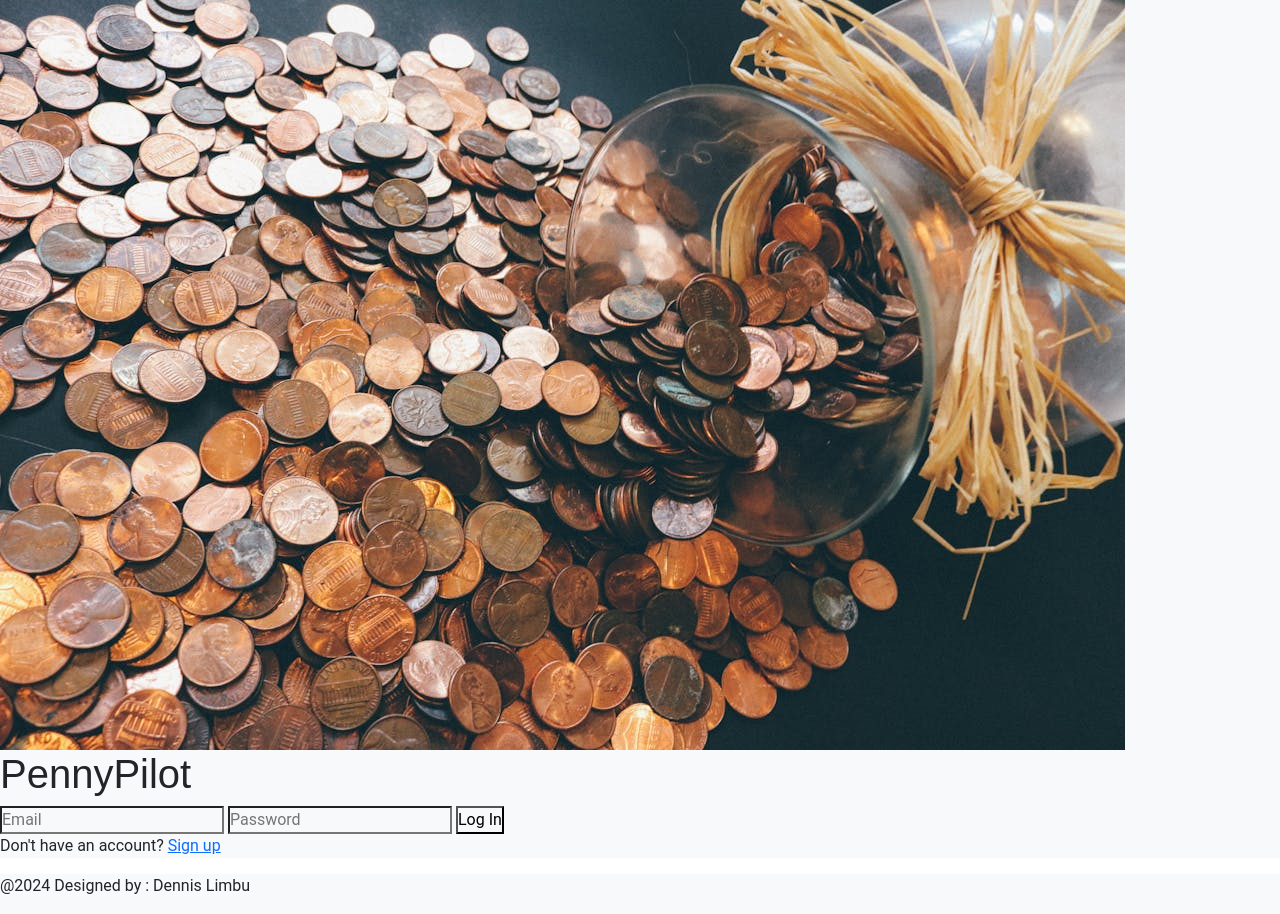
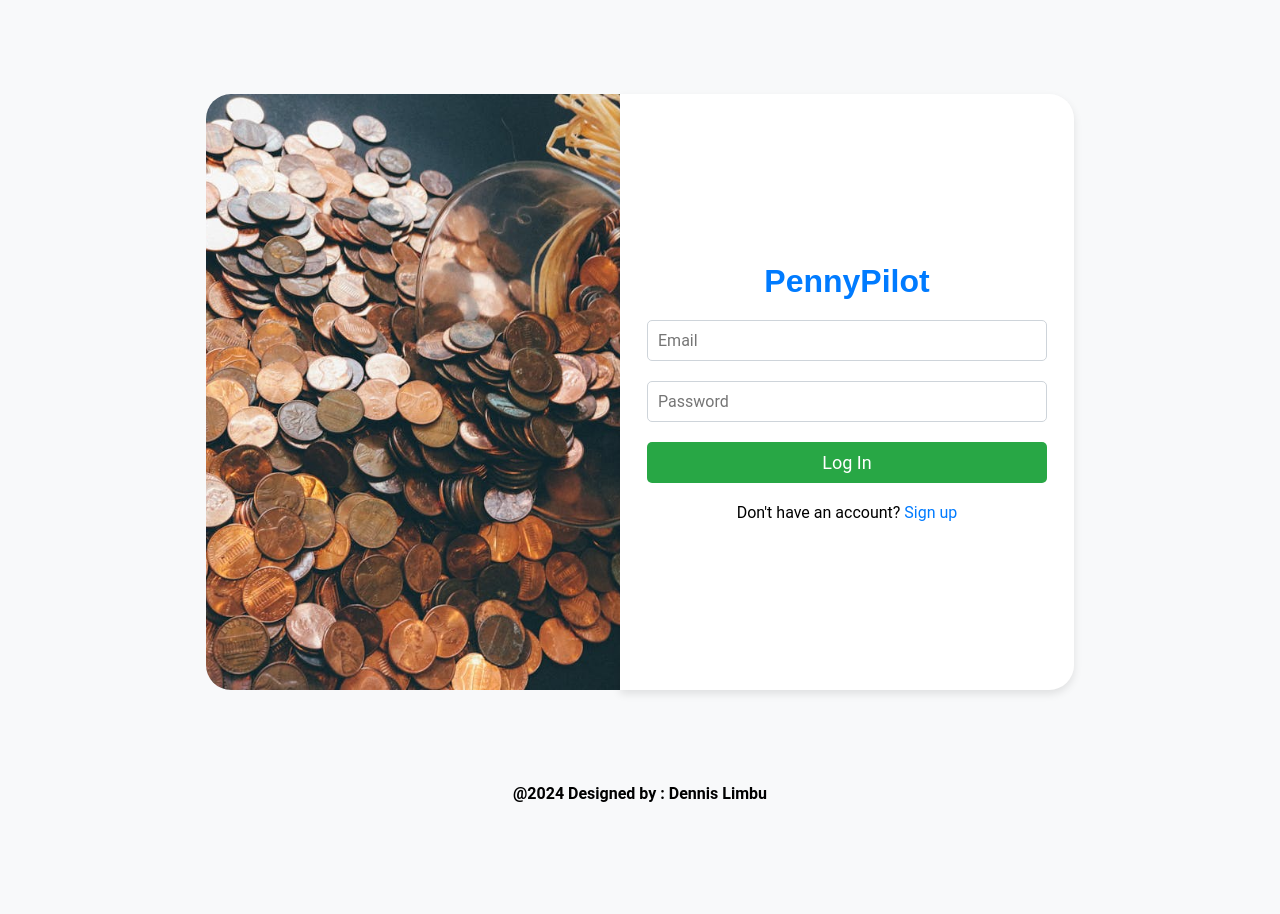
Before and after one commit to DennisCodeInstituteBC/PennyPilot, a Django app: page /accounts/login/ in a window 1280 px wide. After the commit the page ends 802 px from the top, so only its background shows below. Run offline with Django 4.2, Linux system fonts and the light colour scheme; some libraries are stand-ins or nearby versions.

Commit message:
re-done and updated main.css, login.css, signup.css to link to relivant html flies and update the visual disaply to allign within the theme of the project

```diff
--- a/static/css/login.css
+++ b/static/css/login.css
@@ -1,10 +1,29 @@
 /* Container holding the login page */
+.main-container{
+    display: flex;
+    justify-content: center;
+    align-items: center;
+    height: 93vh;
+    margin: 0 auto;
+    padding: 20px;
+    background-color: #F8F9FA;
+}
+
+.login-container {
+    width: 80%;
+    max-width: 1200px;
+    background-color: #F8F9FA;
+    border-radius: 10px;
+    box-shadow: 0 4px 8px rgba(0, 0, 0, 0.1);
+    padding: 20px;
+}
+
 .login-page-container {
     display: flex;
     height: 80%;
     width: 70%;
-    background-color: #F8F9FA; /* Light Gray background for main content */
-    font-family: 'Roboto', sans-serif; /* Body text font */
+    background-color: #fff;
+    font-family: 'Roboto', sans-serif;
     border-radius: 25px;
     justify-content: center;
 }
@@ -12,13 +31,14 @@
 /* Left side - image section */
 .image-section {
     flex: 1;
-    background-color: #F8F9FA; /* Light Gray for subtle contrast */
+    background-color: #F8F9FA;
 }
 
 .image-section img {
     object-fit: cover;
     width: 100%;
     height: 100%;
+    border-radius: 25px 0 0 25px;
 }
 
 /* Right side - login form */
@@ -28,7 +48,8 @@
     align-items: center;
     justify-content: center;
     padding: 20px;
-    background-color: #FFFFFF; /* White background for the form */
+    background-color: #fff;
+    border-radius: 0 25px 25px 0;
 }
 
 .login-container form {
@@ -39,9 +60,10 @@
 }
 
 h1 {
-    font-family: 'Montserrat', sans-serif; /* Font for headings */
-    color: #007BFF; /* Primary Blue */
+    font-family: 'Montserrat', sans-serif;
+    color: #007BFF;
     text-align: center;
+    padding-bottom: 20px;
 }
 
 input[type="text"], input[type="password"] {
@@ -55,11 +77,12 @@ input[type="text"], input[type="password"] {
 button {
     padding: 10px;
     font-size: 18px;
-    background-color: #28A745; /* Green for action buttons */
-    color: #FFFFFF; /* White text */
+    background-color: #28A745;
+    color: #FFFFFF;
     border: none;
     border-radius: 5px;
     cursor: pointer;
+    margin-bottom: 20px;
 }
 
 button:hover {
@@ -68,11 +91,11 @@ button:hover {
 
 p {
     text-align: center;
-    color: #000000; /* Black for general text */
+    color: #000000;
 }
 
 p a {
-    color: #007BFF; /* Primary Blue for links */
+    color: #007BFF;
     text-decoration: none;
 }
 
@@ -81,6 +104,6 @@ p a:hover {
 }
 
 .error {
-    color: #FFC107; /* Orange for warnings */
+    color: #FFC107;
     text-align: center;
 }
--- a/static/css/main.css
+++ b/static/css/main.css
@@ -3,13 +3,27 @@
     padding: 0;
     margin: 0;
     font-family:'Roboto' , sans-serif;
-    background-color: #F8F9FA;
 }
 
 /* Global Styles */
-body {
+
+.main-container{
+    display: flex;
+    justify-content: center;
+    align-items: center;
+    height: 100vh;
+    margin: 0 auto;
+    padding: 20px;
+    background-color: #F8F9FA;
 }
 
 h1, h2, h3, h4, h5, h6 {
     font-family: 'Montserrat', sans-serif;
 }
+
+footer{
+    background-color: #F8F9FA;
+    justify-content: center;
+    display: flex;
+    font-weight: 600;
+}
--- a/templates/account/login.html
+++ b/templates/account/login.html
@@ -4,7 +4,7 @@
 {% load account socialaccount %}
 
 {% block extra-css %}
-<!-- <link rel="stylesheet" href="{% static 'css/login.css' %}"> -->
+<link rel="stylesheet" href="{% static 'css/login.css' %}">
 {% endblock extra-css %}
 
 {% block head_title %}{% trans "Sign In" %}{% endblock %}
--- a/templates/account/signup.html
+++ b/templates/account/signup.html
@@ -4,7 +4,7 @@
 {% load account socialaccount %}
 
 {% block extra-css %}
-<!-- <link rel="stylesheet" href="{% static 'css/signup.css' %}"> -->
+<link rel="stylesheet" href="{% static 'css/signup.css' %}">
 {% endblock extra-css %}
 
 {% block head_title %}{% trans "Sign Up" %}{% endblock head_title %}
@@ -34,8 +34,9 @@
                 <input type="email" id="email" name="email" required>
 
                 <label for="password">{% trans "Password" %}</label>
+                <p><small>{% trans "Password must be at least 8 characters long, contain letters and numbers." %}</small></p>
                 <input type="password" id="password" name="password" required>
-                <small>{% trans "Password must be at least 8 characters long, contain letters and numbers." %}</small>
+
 
                 <label for="repassword">{% trans "Re-enter Password" %}</label>
                 <input type="password" id="repassword" name="repassword" required>
--- a/templates/base.html
+++ b/templates/base.html
@@ -1,5 +1,5 @@
+{%load static%}
 <!DOCTYPE html>
-{%load static%}
 <html lang="en">
 <head>
     <meta charset="UTF-8">
@@ -7,7 +7,7 @@
     <title>{% block title %}PennyPilot{% endblock title %}</title>
 
     <!-- Statick CSS links/ CSS Bootstrap link -->
-    <link rel="stylesheet" href="{% static 'css/bootstrap.min.css' %}">
+    <!--<link rel="stylesheet" href="{% static 'css/bootstrap.min.css' %}">-->
     <link rel="stylesheet" href="{% static 'css/main.css' %}">
 
 {% block extra-css %}
```
Also changed, not shown: expense_app/static/css/dashboard.css (+8 -43 lines), expense_app/templates/account.html (+30 -2 lines), expense_app/templates/dashboard.html (+14 -3 lines), expense_app/templates/expense.html (+19 -0 lines), static/css/signup.css (+80 -69 lines).
